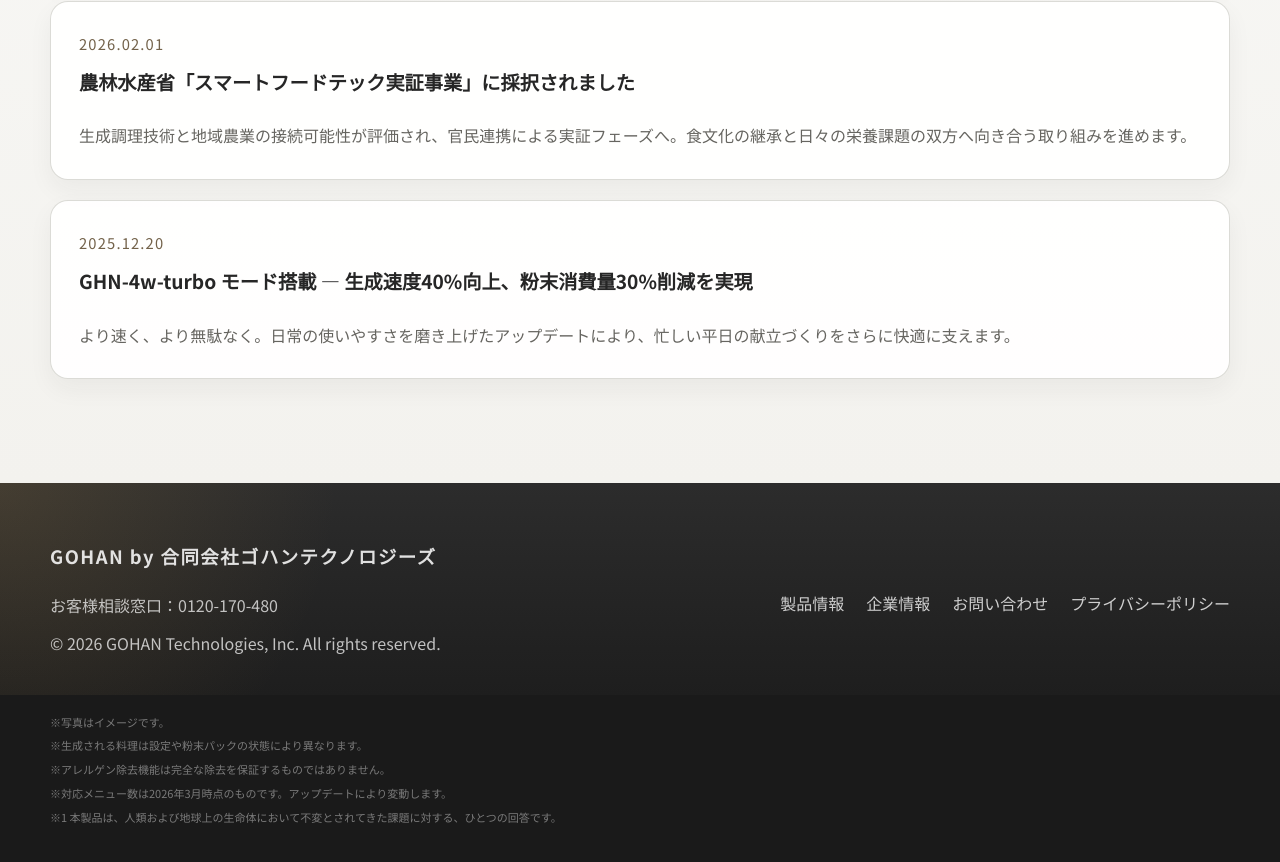
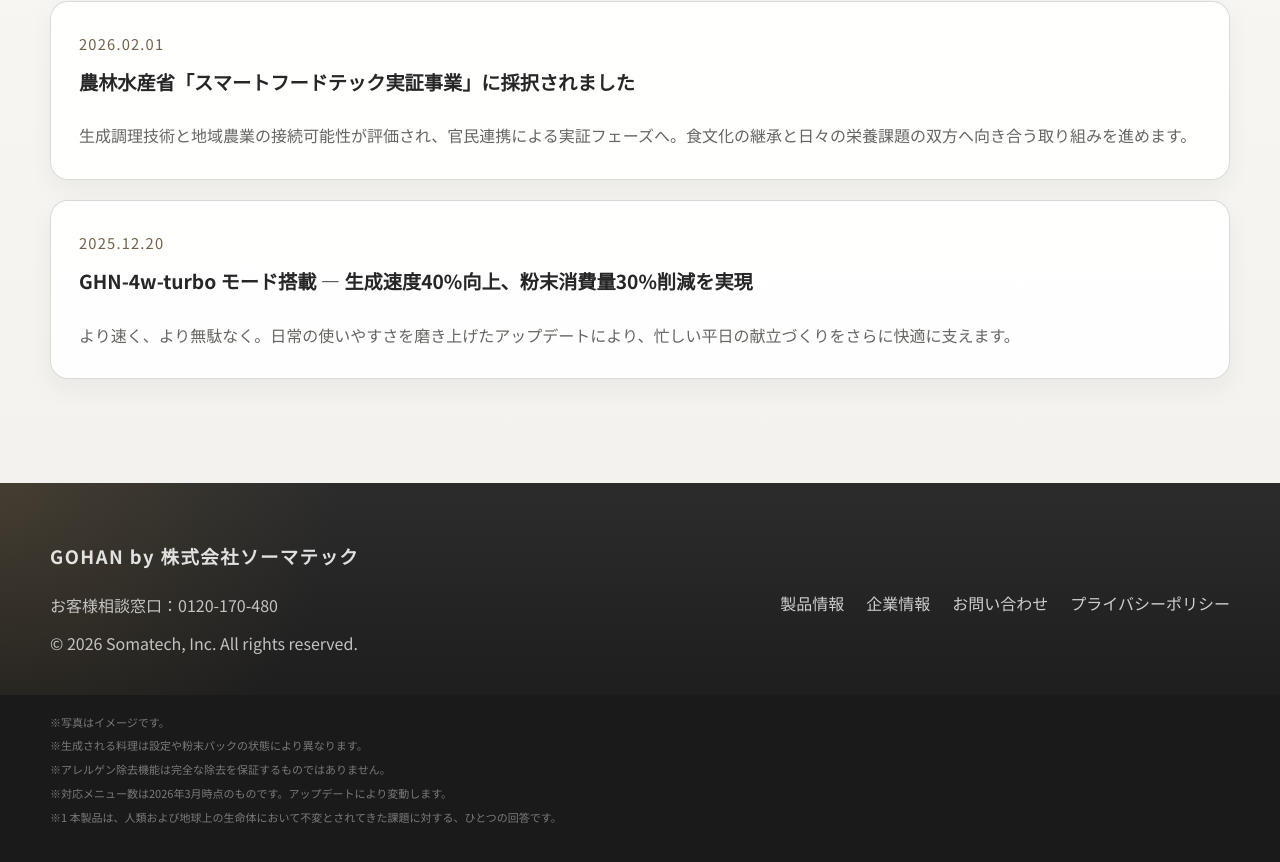
Before and after one commit to jtcpride/gohan-ghn4w, a plain HTML site: page docs/index.html in a window 1280 px wide. Shown: the part 9304-10166 px from the top of the page. Drawn offline with Linux system fonts and the light colour scheme.

Commit message:
Update company name to Somatech

```diff
--- a/docs/index.html
+++ b/docs/index.html
@@ -463,9 +463,9 @@
     <footer class="site-footer">
       <div class="container footer-grid">
         <div class="footer-brand">
-          <strong>GOHAN by 合同会社ゴハンテクノロジーズ</strong>
+          <strong>GOHAN by 株式会社ソーマテック</strong>
           <p>お客様相談窓口：0120-170-480</p>
-          <p>© 2026 GOHAN Technologies, Inc. All rights reserved.</p>
+          <p>© 2026 Somatech, Inc. All rights reserved.</p>
         </div>
         <div class="footer-links">
           <a href="#top">製品情報</a>
```
